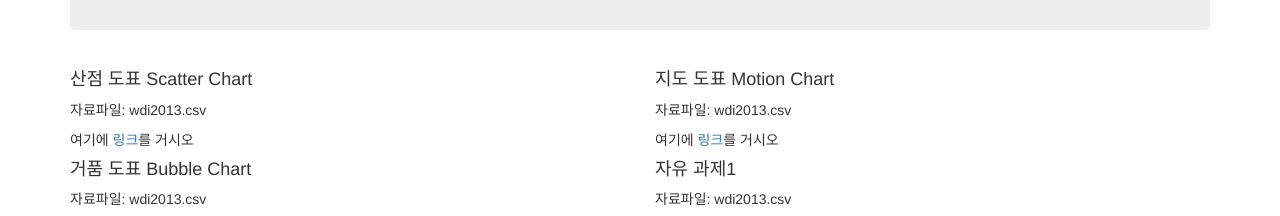
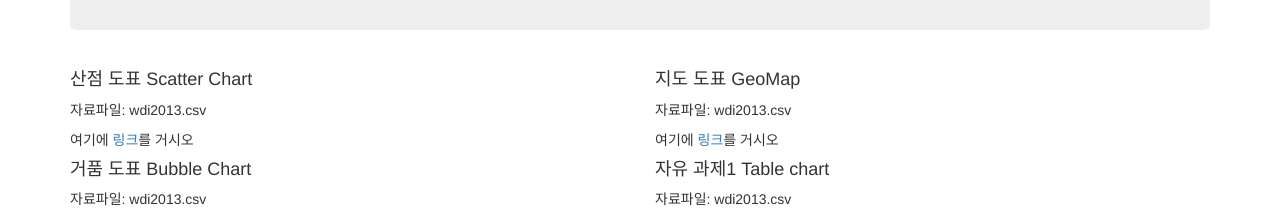
Before and after one commit to jayaja64/jayaja64.github.io, a plain HTML site: page boot.html in a window 1280 px wide. Shown: the part 275-491 px from the top of the page. Drawn offline with nearby package versions, Linux system fonts and the light colour scheme; a script that the page names is missing.

Commit message:
Update boot.html

```diff
--- a/boot.html
+++ b/boot.html
@@ -64,11 +64,11 @@
         </div>
 
         <div class="col-lg-6">
-          <h4>지도 도표 Motion Chart</h4>
+          <h4>지도 도표 GeoMap</h4>
           <p>자료파일: wdi2013.csv</p>
           <p>여기에 <a href="http://jayaja64.github.io/GeoMap">링크</a>를 거시오</p>
 
-          <h4>자유 과제1</h4>
+          <h4>자유 과제1 Table chart</h4>
           <p>자료파일: wdi2013.csv</p>
           <p>여기에 <a href="이 자리에 URL">링크</a>를 거시오</p>
 
```
